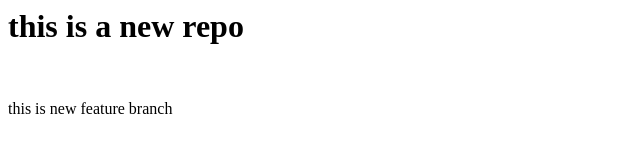
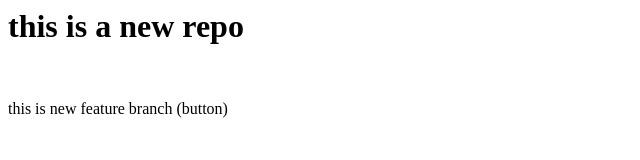
Before and after one commit to Sahil-1508/localrepo, a plain HTML site: page index.html in a window 1280 px wide. Shown: the full height of the page, 0-640 px from the left. Drawn offline with Linux system fonts and the light colour scheme.

```diff
--- a/index.html
+++ b/index.html
@@ -1,3 +1,3 @@
 <h1>this is a new repo</h1>
 <br>
-<p>this is new feature branch</p>
+<p>this is new feature branch (button)</p>
```
